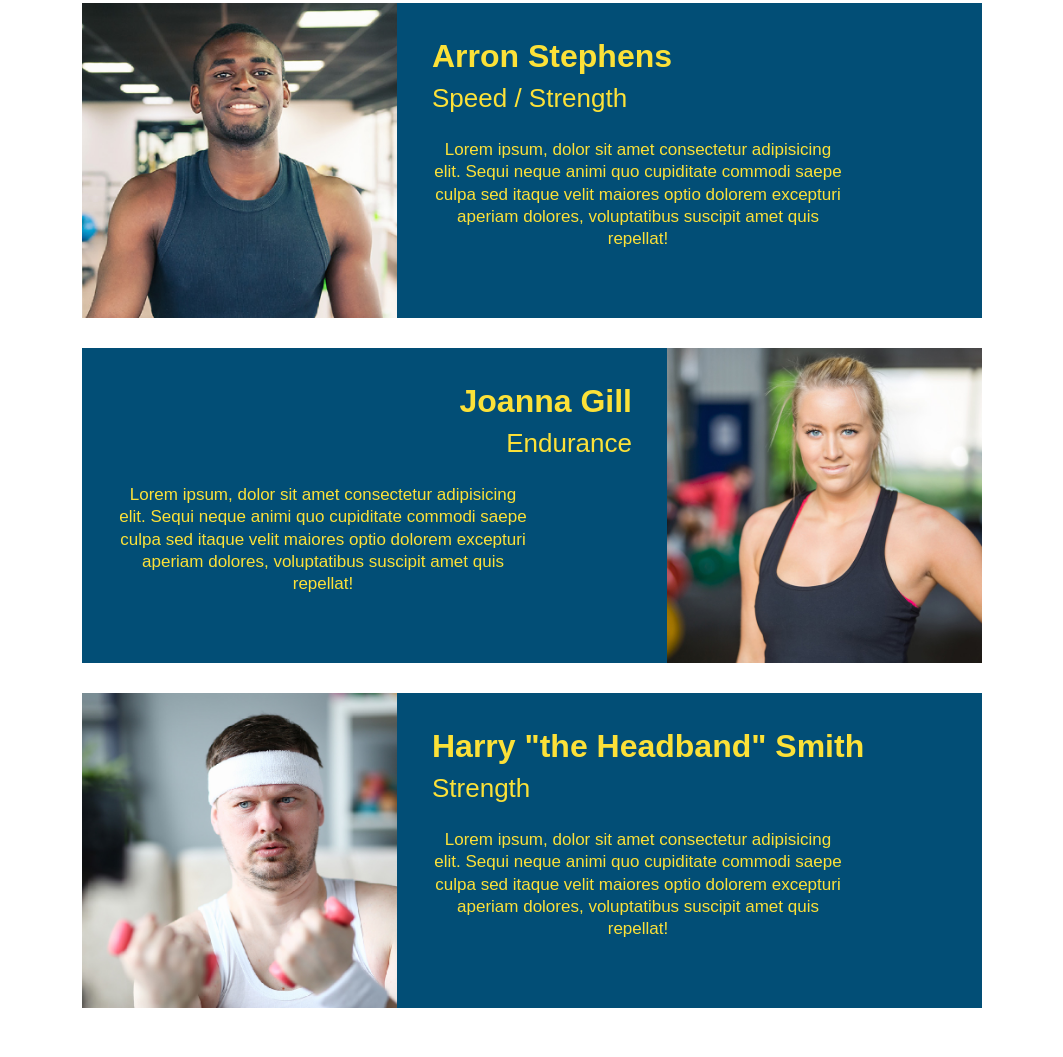
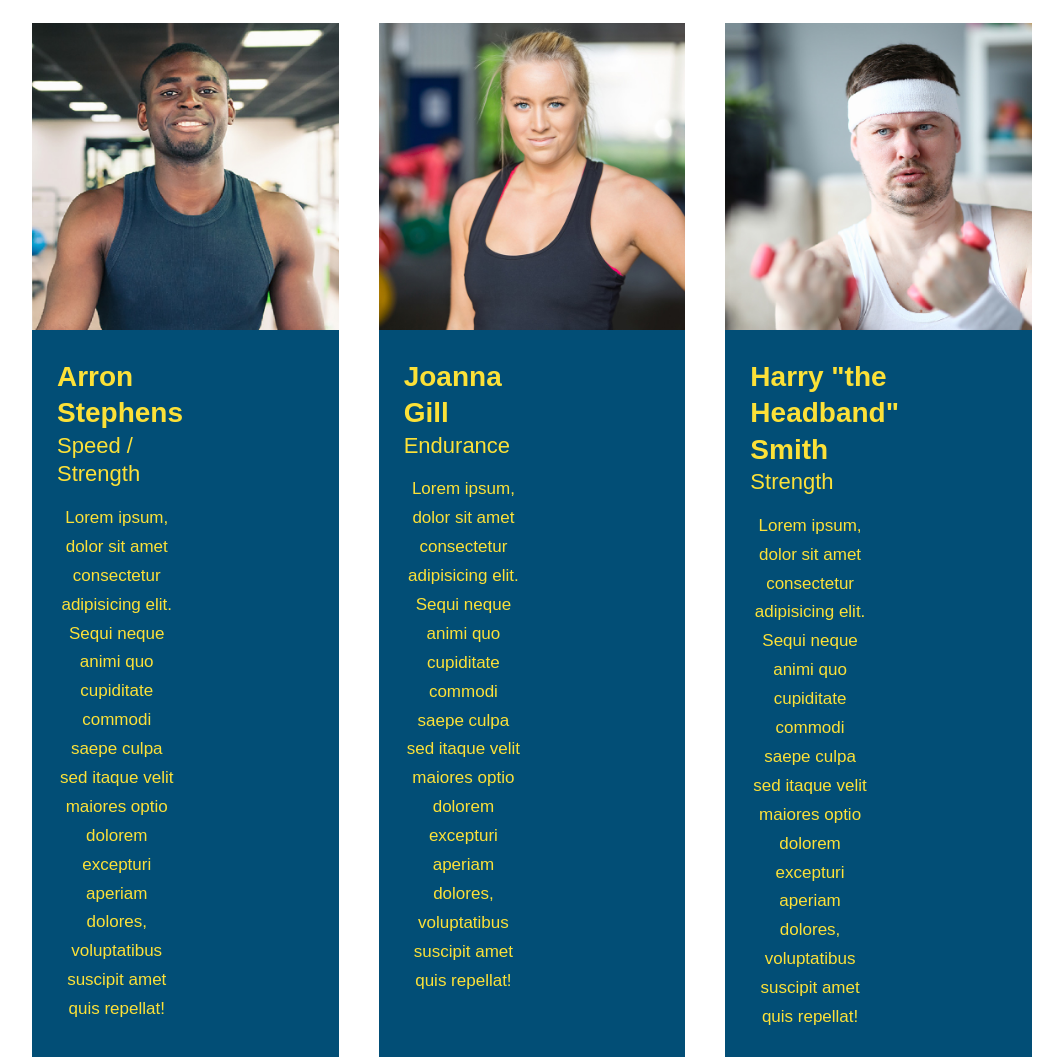
Before and after one commit to mirloov/run-buddy, a plain HTML site: page index.html in a window 1280 px wide. Shown: the part 2328-3385 px from the top of the page, without its empty margins (108-1171 px from the left). Drawn offline with Linux system fonts and the light colour scheme; files whose address does not match are found by name.

Commit message:
add flexbox to the trainers

```diff
--- a/assets/css/style.css
+++ b/assets/css/style.css
@@ -212,23 +212,25 @@ section {
     max-width: 100%;
 }
 .trainers {
-
+    width: 100%;
+    margin: 0 auto;
+    display: flex;
+    flex-wrap: wrap;
+    justify-content: space-around;
 }
 .trainer {
-    width: 900px;
-    margin: 0 auto 30px auto;
+    margin: 20px;
     background: #024e76;
     color: #fce138;
-    overflow: auto;
+    flex: 1;
 }
 .trainer img {
-    width: 35%;
-    float: left;
+    width: 100%;
 }
 .trainer-bio {
-    padding: 35px;
-    float: left;
+    padding: 25px;
     width: 65%;
+    line-height: 1.3;
 }
 .text-left {
     text-align: left;
@@ -237,17 +239,15 @@ section {
     text-align: right;
 }
 .trainer-bio h3 {
-    font-size: 32px;
-    margin-bottom: 8px;
+    font-size: 28px;
 }
 .trainer-bio h4 {
     font-weight: lighter;
-    font-size: 26px;
-    margin-bottom: 25px;
+    font-size: 22px;
+    margin-bottom: 15px;
 }
 .trainer-bio p {
     font-size: 17px;
-    line-height: 1.3;
     margin: 0px;
     color: #fce138;
 }
--- a/index.html
+++ b/index.html
@@ -155,45 +155,50 @@
         </section>
 
         <!-- "meet the trainers" section -->
-        <section id="your-trainers" class="trainers">
+        <section id="your-trainers">
             <div class="flex-row">
                 <h2 class="section-title primary-border">
                     Meet The Trainers
                 </h2>
             </div>
+            <div class="trainers">
+                <!-- this is for show -->
                 <article class="trainer">
                     <img src="./assets/images/trainer-1.jpg" alt="Arron Stephens in his workoust clothes, ready to pump iron">
-                <div class="trainer-bio text-left">
-                    <h3>Arron Stephens</h3>
-                    <h4>Speed / Strength</h4>
+                    <div class="trainer-bio">
+                        <h3 class="trainer-name">Arron Stephens</h3>
+                        <h4 class="trainer-role">Speed / Strength</h4>
                         <p>
                             Lorem ipsum, dolor sit amet consectetur adipisicing elit. Sequi neque animi quo cupiditate commodi saepe culpa sed
                             itaque velit maiores optio dolorem excepturi aperiam dolores, voluptatibus suscipit amet quis repellat!
                         </p>
                     </div>
                 </article>
+
                 <article class="trainer">
-                <div class="trainer-bio text-right">
-                    <h3>Joanna Gill</h3>
-                    <h4>Endurance</h4>
-                    <p>
-                        Lorem ipsum, dolor sit amet consectetur adipisicing elit. Sequi neque animi quo cupiditate commodi saepe culpa sed
-      itaque velit maiores optio dolorem excepturi aperiam dolores, voluptatibus suscipit amet quis repellat!
-                    </p>
-                </div>
                     <img src="./assets/images/trainer-2.jpg" alt="Joanna Gill cooling off after a workout" />
-            </article>
-            <article class="trainer">
-                <img src="./assets/images/trainer-3.jpg" alt="Harry Smith wearing a headband and lifting comically small pink weights" />
-                <div class="trainer-bio text-left">
-                    <h3>Harry "the Headband" Smith</h3>
-                    <h4>Strength</h4>
+                    <div class="trainer-bio">
+                        <h3 class="trainer-name">Joanna Gill</h3>
+                        <h4 class="trainer-role">Endurance</h4>
                         <p>
                             Lorem ipsum, dolor sit amet consectetur adipisicing elit. Sequi neque animi quo cupiditate commodi saepe culpa sed
                             itaque velit maiores optio dolorem excepturi aperiam dolores, voluptatibus suscipit amet quis repellat!
                         </p>
                     </div>
                 </article>
+
+                <article class="trainer">
+                    <img src="./assets/images/trainer-3.jpg" alt="Harry Smith wearing a headband and lifting comically small pink weights" />
+                    <div class="trainer-bio">
+                        <h3 class="trainer-name">Harry "the Headband" Smith</h3>
+                        <h4 class="trainer-role">Strength</h4>
+                        <p>
+                            Lorem ipsum, dolor sit amet consectetur adipisicing elit. Sequi neque animi quo cupiditate commodi saepe culpa sed
+                            itaque velit maiores optio dolorem excepturi aperiam dolores, voluptatibus suscipit amet quis repellat!
+                        </p>
+                    </div>
+                </article>
+            </div>
         </section>
 
         <!-- "reach out" section -->
```
Lines whose indentation alone changed are shown as unchanged.
